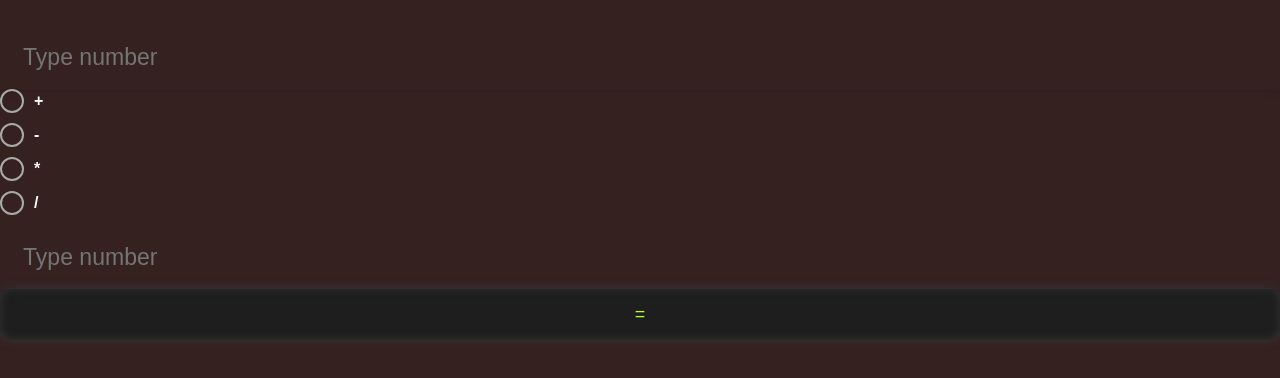
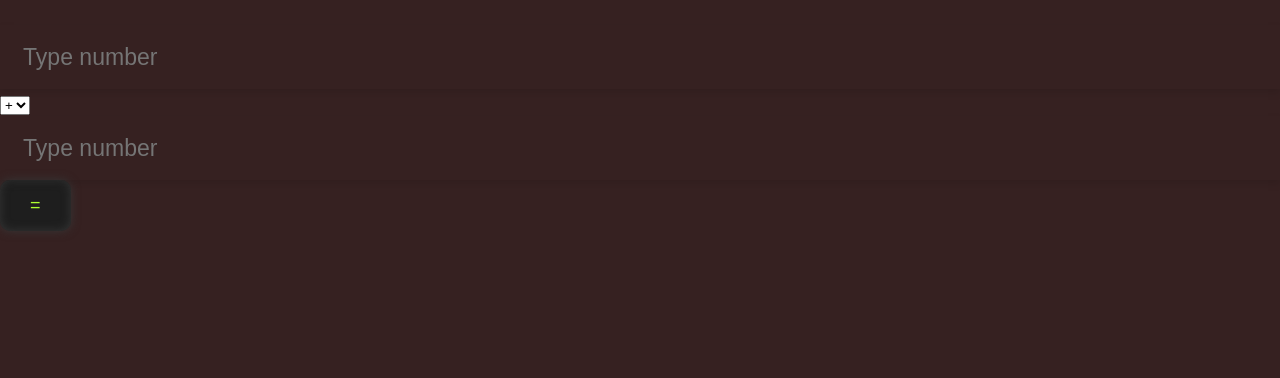
Before and after one commit to hkv2k11/calculator, a plain HTML site: page index.html in a window 1280 px wide. Shown: the part 170-548 px from the top of the page. Drawn offline with Linux system fonts and the light colour scheme.

Commit message:
Update index.html

```diff
--- a/index.html
+++ b/index.html
@@ -23,30 +23,12 @@
 
 
 
-    <div class="radio-buttons">
-      <label class="radio-button">
-        <input type="radio" name="option" value="option1">
-        <div class="radio-circle"></div>
-        <span class="radio-label">+</span>
-      </label>
-      <label class="radio-button">
-        <input type="radio" name="option" value="option2">
-        <div class="radio-circle"></div>
-        <span class="radio-label">-</span>
-      </label>
-      <label class="radio-button">
-        <input type="radio" name="option" value="option3">
-        <div class="radio-circle"></div>
-        <span class="radio-label">*</span>
-      </label>
-    </div>
-    <div class="radio-buttons">
-      <label class="radio-button">
-        <input type="radio" name="option" value="option1">
-        <div class="radio-circle"></div>
-        <span class="radio-label">/</span>
-      </label>
-
+    <select id="operation" name="operation">
+            <option >+</option>
+            <option >-</option>
+            <option >x</option>
+            <option >:</option>
+        </select>
 
     <div class="form-control">
       <input
```
